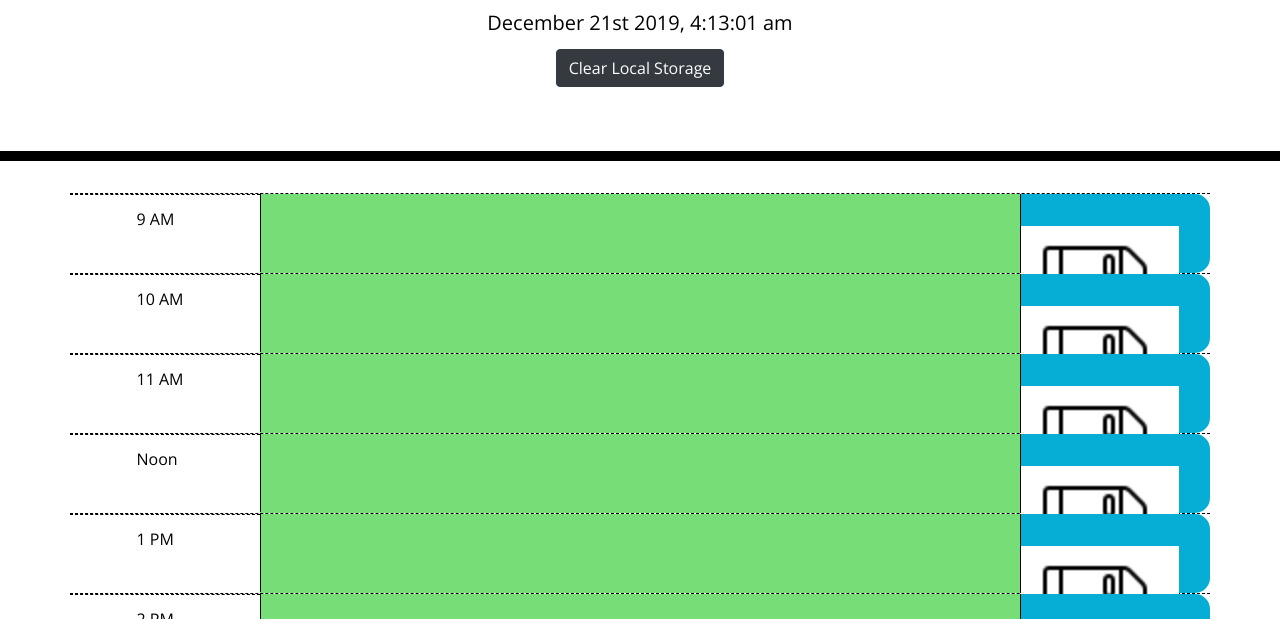
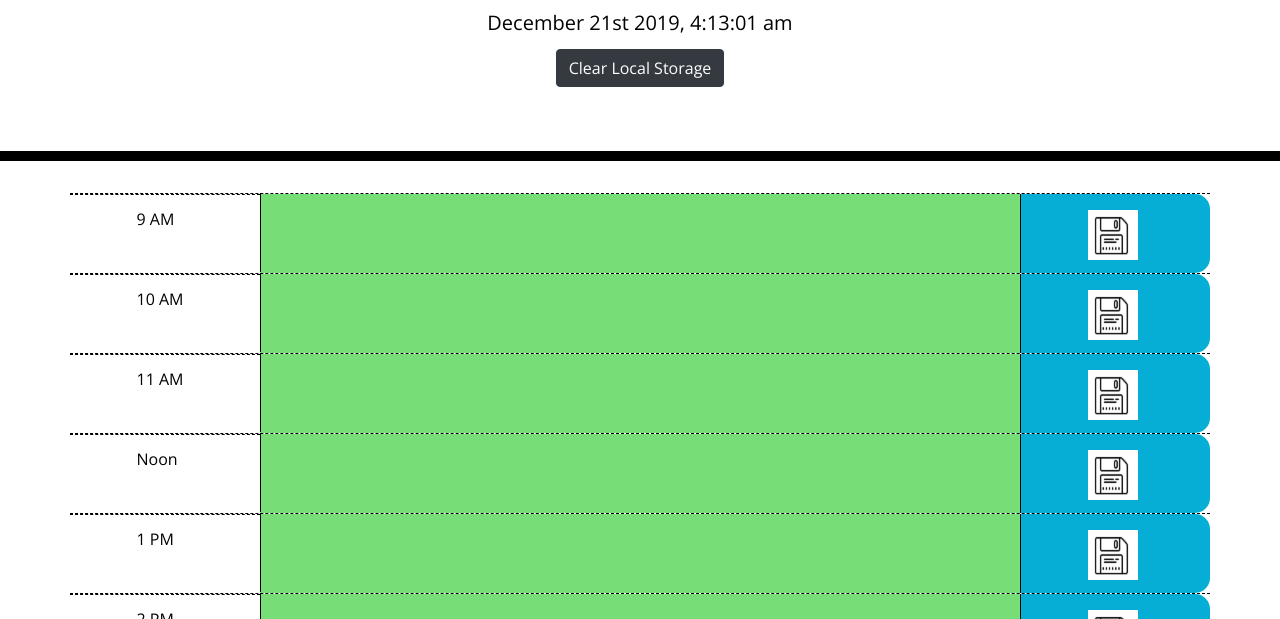
Before and after one commit to joshkuruvilla512/Calendar, a plain HTML site: page index.html in a window 1280 px wide. Shown: the part 181-800 px from the top of the page. Drawn offline with nearby package versions, Linux system fonts and the light colour scheme.

```diff
--- a/style.css
+++ b/style.css
@@ -2,6 +2,11 @@ body {
   font-family: 'Open Sans', sans-serif;
   font-size: 16px;
   line-height: 1;
+}
+
+input {
+  height: 50px;
+  width: 50px;
 }
 
 .jumbotron {
```
